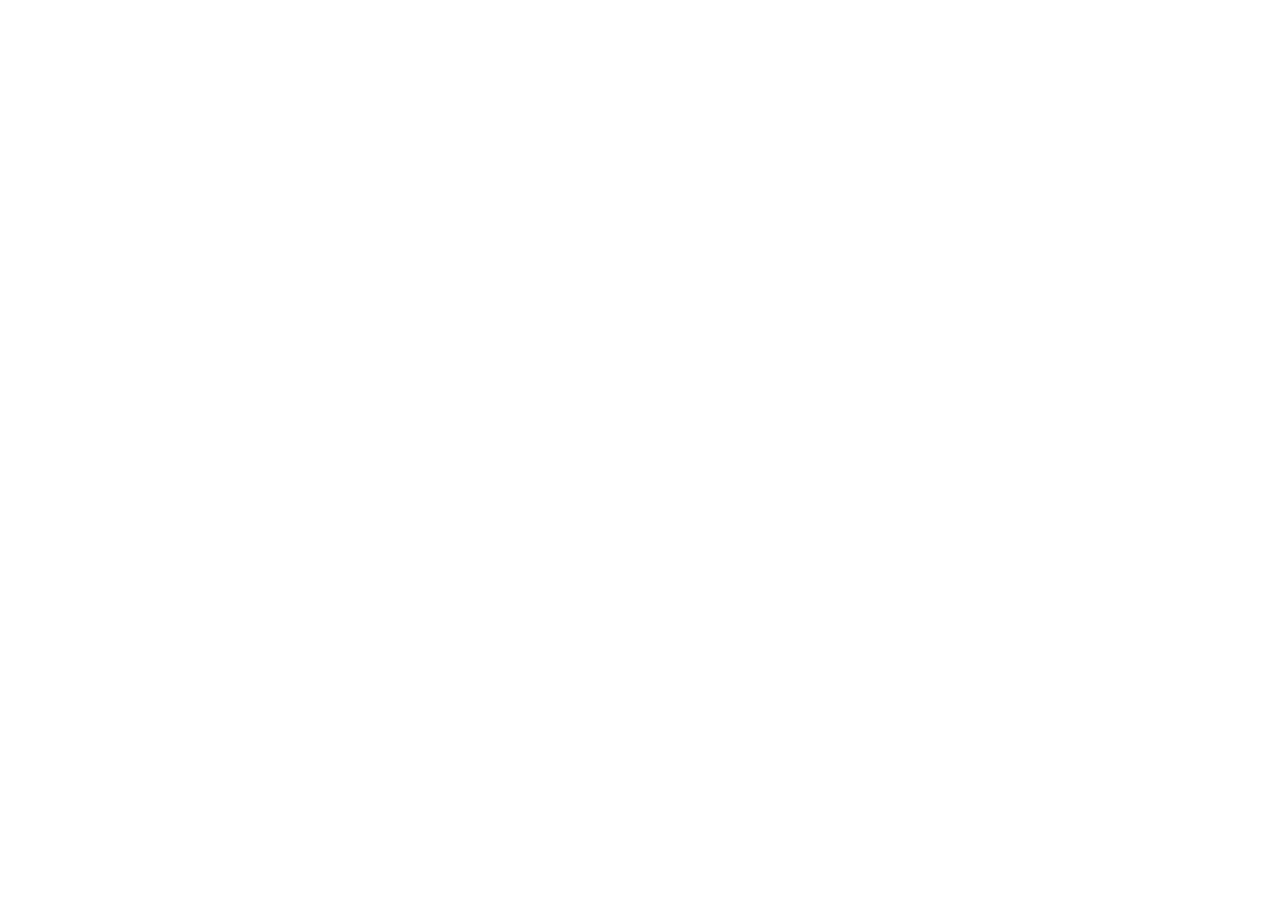
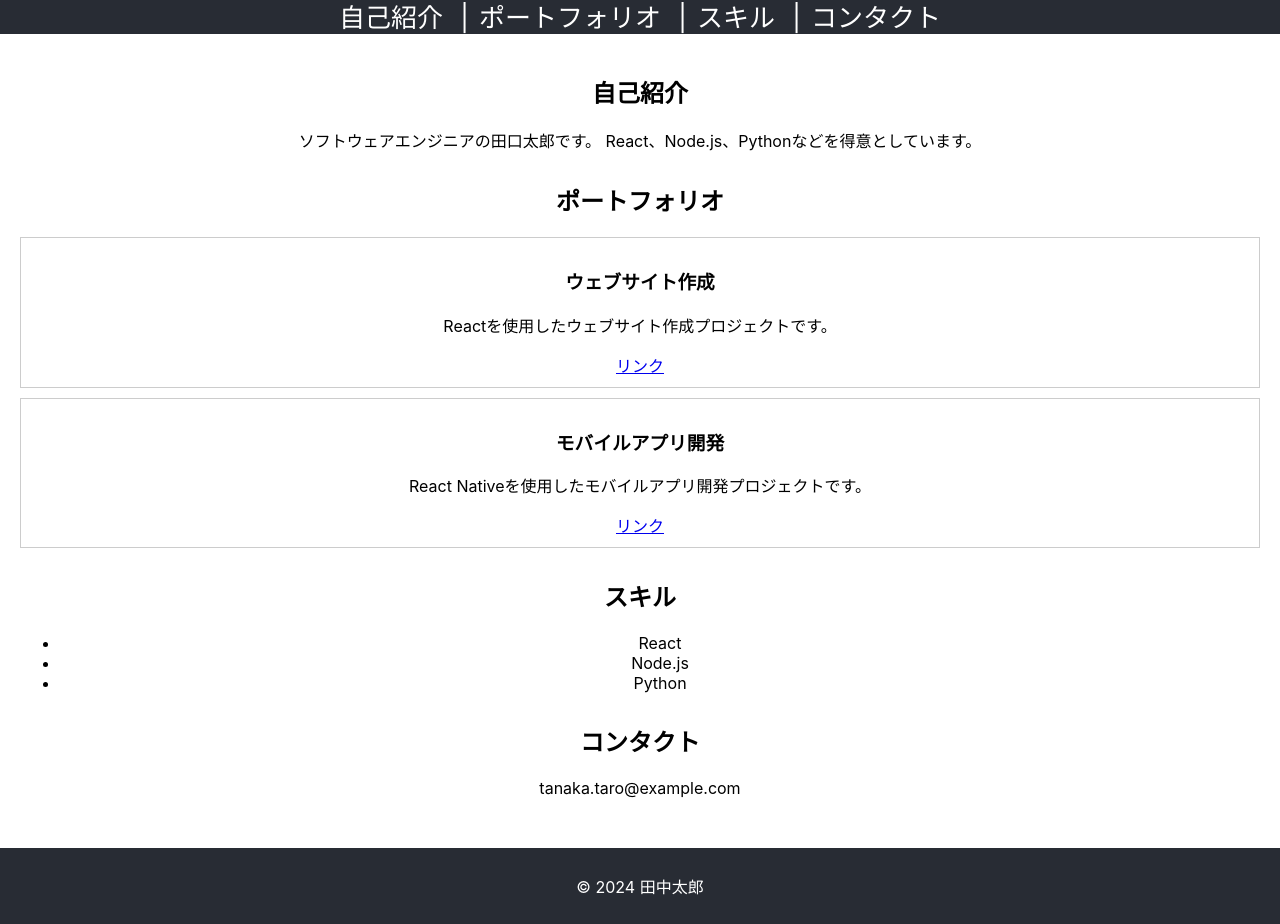
Before and after one commit to takochi1014/portfolio, a React (Create React App) app: page / in a window 1280 px wide. Shown: the part 237-1161 px from the top of the page. Before the commit the page ends 800 px from the top, so only its background shows below. Built offline with nearby package versions, Linux system fonts and the light colour scheme.

Commit message:
update layout

```diff
--- a/src/App.css
+++ b/src/App.css
@@ -2,20 +2,9 @@
   text-align: center;
 }
 
-.App-logo {
-  height: 40vmin;
-  pointer-events: none;
-}
-
-@media (prefers-reduced-motion: no-preference) {
-  .App-logo {
-    animation: App-logo-spin infinite 20s linear;
-  }
-}
-
 .App-header {
   background-color: #282c34;
-  min-height: 100vh;
+  min-height: 20vh;
   display: flex;
   flex-direction: column;
   align-items: center;
@@ -24,15 +13,29 @@
   color: white;
 }
 
-.App-link {
-  color: #61dafb;
+.App-header nav a {
+  color: white;
+  margin: 0 10px;
+  text-decoration: none;
 }
 
-@keyframes App-logo-spin {
-  from {
-    transform: rotate(0deg);
-  }
-  to {
-    transform: rotate(360deg);
-  }
+main {
+  padding: 20px;
 }
+
+section {
+  margin-bottom: 30px;
+}
+
+.portfolio-item {
+  border: 1px solid #ccc;
+  padding: 10px;
+  margin-bottom: 10px;
+}
+
+footer {
+  background-color: #282c34;
+  color: white;
+  text-align: center;
+  padding: 10px;
+}
--- a/src/App.js
+++ b/src/App.js
@@ -1,11 +1,56 @@
+import React from 'react';
 import './App.css';
 
 function App() {
   return (
     <div className="App">
-      <h1>こんにちは！私のポートフォリオへようこそ</h1>
-      <p>私は◯◯という開発者です。ReactやPythonが好きです。</p>
-      <p>github actoinsによる自動ビルド処理の挙動確認のための文章です。</p>
+      <header className="App-header">
+        <h1>田中太郎</h1>
+        <p>ソフトウェアエンジニア</p>
+        <nav>
+          <a href="#about">自己紹介</a> |
+          <a href="#portfolio">ポートフォリオ</a> |
+          <a href="#skills">スキル</a> |
+          <a href="#contact">コンタクト</a>
+        </nav>
+      </header>
+      <main>
+        <section id="about">
+          <h2>自己紹介</h2>
+          <p>
+            ソフトウェアエンジニアの田口太郎です。
+            React、Node.js、Pythonなどを得意としています。
+          </p>
+        </section>
+        <section id="portfolio">
+          <h2>ポートフォリオ</h2>
+          <div className="portfolio-item">
+            <h3>ウェブサイト作成</h3>
+            <p>Reactを使用したウェブサイト作成プロジェクトです。</p>
+            <a href="https://example.com/website">リンク</a>
+          </div>
+          <div className="portfolio-item">
+            <h3>モバイルアプリ開発</h3>
+            <p>React Nativeを使用したモバイルアプリ開発プロジェクトです。</p>
+            <a href="https://example.com/mobileapp">リンク</a>
+          </div>
+        </section>
+        <section id="skills">
+          <h2>スキル</h2>
+          <ul>
+            <li>React</li>
+            <li>Node.js</li>
+            <li>Python</li>
+          </ul>
+        </section>
+        <section id="contact">
+          <h2>コンタクト</h2>
+          <p>tanaka.taro@example.com</p>
+        </section>
+      </main>
+      <footer>
+        <p>&copy; 2024 田中太郎</p>
+      </footer>
     </div>
   );
 }
```
